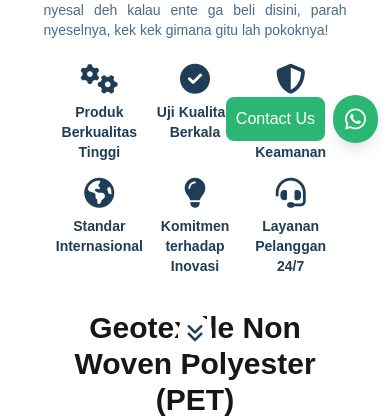
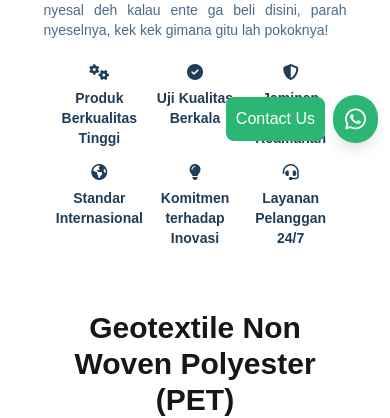
Before and after one commit to bayufrd/stigeotextile, a Next.js app: page /products in a window 390 px wide. Shown: the part 689-1107 px from the top of the page. Built offline with nearby package versions, Linux system fonts and the light colour scheme.

Commit message:
hidden scroll to next page while in mobile display at product page

```diff
--- a/src/app/products/page.js
+++ b/src/app/products/page.js
@@ -121,42 +121,42 @@ const ProductsPage = () => {
 
                             {/* Point 1 */}
                             <div className="flex flex-col items-center transform transition duration-300 hover:scale-110 hover:text-[#1F3D57]">
-                                <i className="fas fa-cogs text-title text-[#1F3D57] mb-2"></i>
+                                <i className="fas fa-cogs text-subtitle text-[#1F3D57] mb-2"></i>
                                 <p className="font-semibold text-body text-[#1F3D57] text-center">Produk Berkualitas Tinggi</p>
                             </div>
 
                             {/* Point 2 */}
                             <div className="flex flex-col items-center transform transition duration-300 hover:scale-110 hover:text-[#1F3D57]">
-                            <i className="fas fa-check-circle text-title text-[#1F3D57] mb-2"></i>
+                            <i className="fas fa-check-circle text-subtitle text-[#1F3D57] mb-2"></i>
                             <p className="font-semibold text-body text-[#1F3D57] text-center">Uji Kualitas Berkala</p>
                             </div>
 
                             {/* Point 3 */}
                             <div className="flex flex-col items-center transform transition duration-300 hover:scale-110 hover:text-[#1F3D57]">
-                            <i className="fas fa-shield-alt text-title text-[#1F3D57] mb-2"></i>
+                            <i className="fas fa-shield-alt text-subtitle text-[#1F3D57] mb-2"></i>
                             <p className="font-semibold text-body text-[#1F3D57] text-center">Jaminan dan Keamanan</p>
                             </div>
 
                             {/* Point 4 */}
                             <div className="flex flex-col items-center transform transition duration-300 hover:scale-110 hover:text-[#1F3D57]">
-                            <i className="fas fa-globe-americas text-title text-[#1F3D57] mb-2"></i>
+                            <i className="fas fa-globe-americas text-subtitle text-[#1F3D57] mb-2"></i>
                             <p className="font-semibold text-body text-[#1F3D57] text-center">Standar Internasional</p>
                             </div>
 
                             {/* Point 5 */}
                             <div className="flex flex-col items-center transform transition duration-300 hover:scale-110 hover:text-[#1F3D57]">
-                            <i className="fas fa-lightbulb text-title text-[#1F3D57] mb-2"></i>
+                            <i className="fas fa-lightbulb text-subtitle text-[#1F3D57] mb-2"></i>
                             <p className="font-semibold text-body text-[#1F3D57] text-center">Komitmen terhadap Inovasi</p>
                             </div>
 
                             {/* Point 6 */}
                             <div className="flex flex-col items-center transform transition duration-300 hover:scale-110 hover:text-[#1F3D57]">
-                            <i className="fas fa-headset text-title text-[#1F3D57] mb-2"></i>
+                            <i className="fas fa-headset text-subtitle text-[#1F3D57] mb-2"></i>
                             <p className="font-semibold text-body text-[#1F3D57] text-center">Layanan Pelanggan 24/7</p>
                             </div>
                         </div>
                     </div>
-                    <div className="flex justify-center pt-6">
+                    <div className="hidden sm:flex justify-center pt-6">
                         <button
                             onClick={scrollToTopCategories}
                             className="animate-bounce text-[#1F3D57] bg-white rounded-full p-2 transform transition duration-300 hover:scale-110 hover:text-[#1F3D57] cursor-pointer"
```
